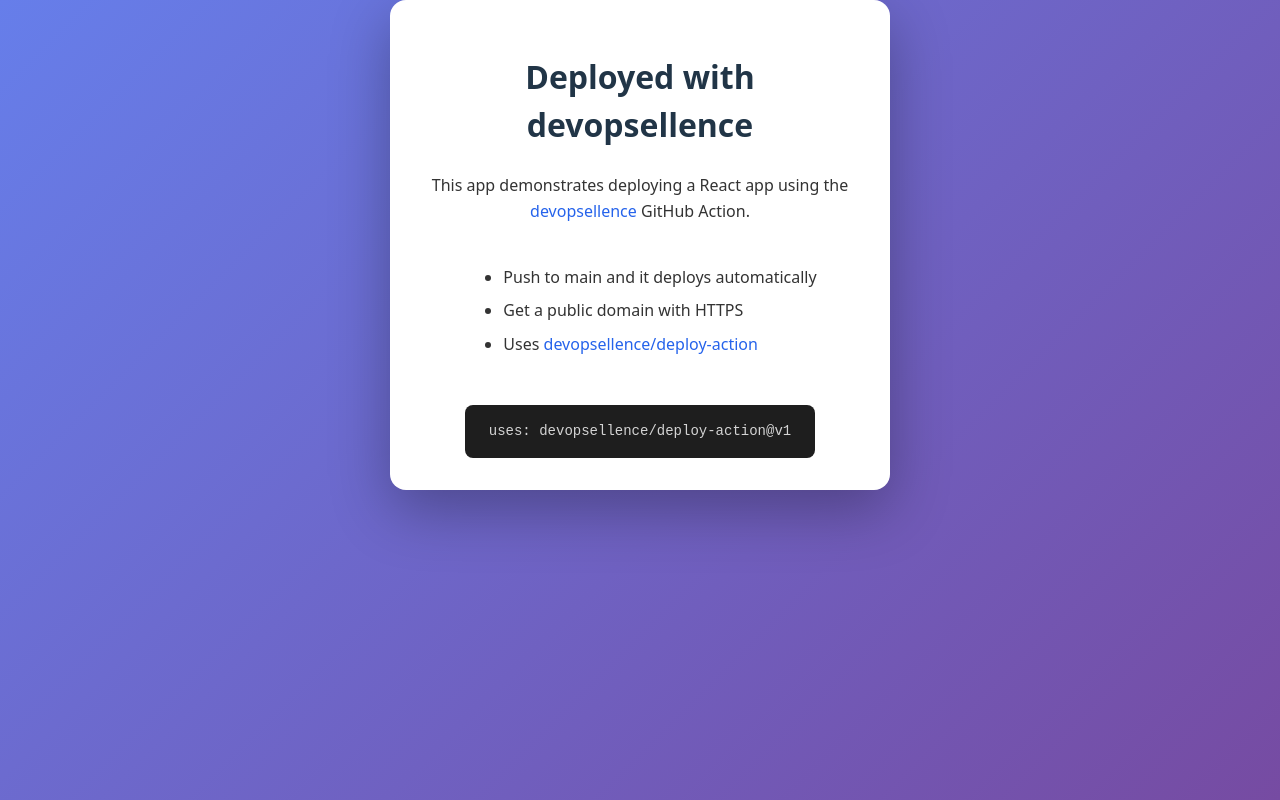
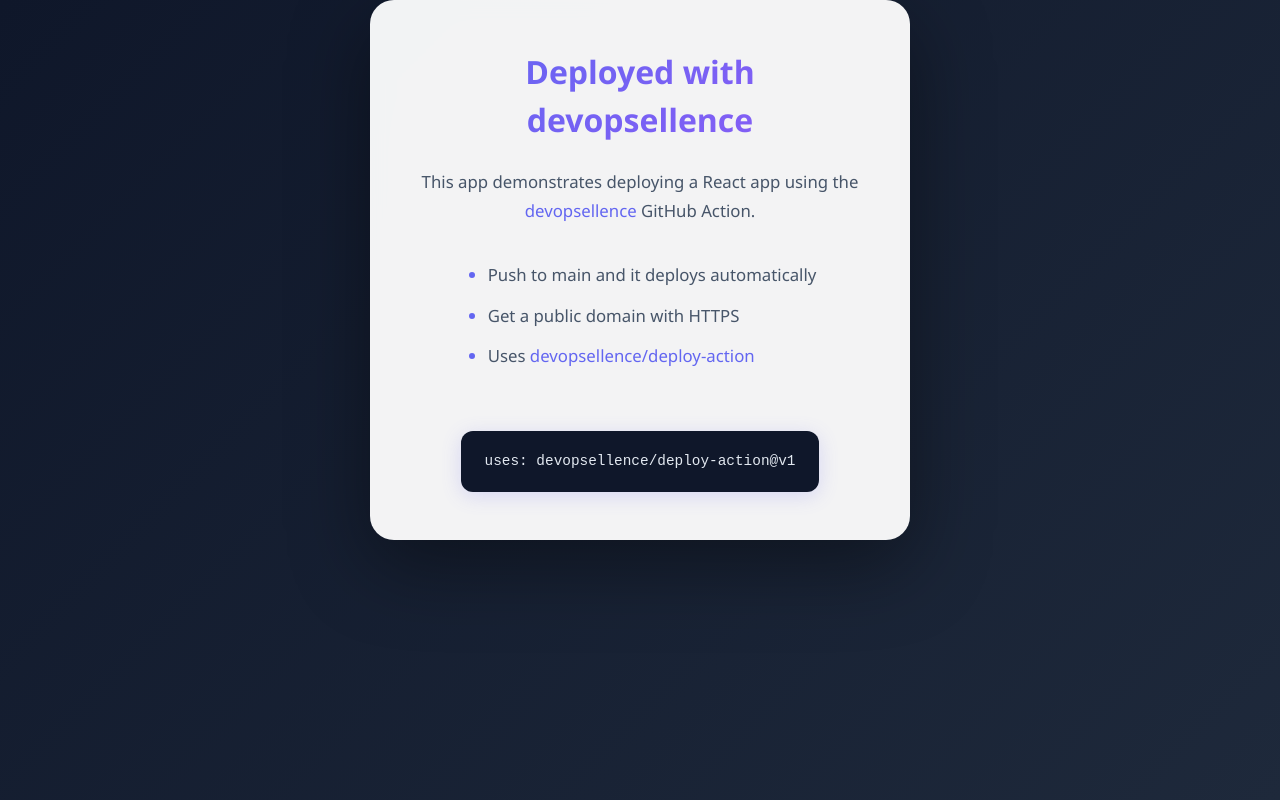
Before and after one commit to devopsellence/github-actions-demo, a React (Vite) app: page / in a window 1280 px wide. Built offline with nearby package versions, Linux system fonts and the light colour scheme.

Commit message:
Restyle page with modern dark theme and gradient effects

```diff
--- a/src/App.css
+++ b/src/App.css
@@ -1,60 +1,80 @@
 * {
   box-sizing: border-box;
+  margin: 0;
+  padding: 0;
 }
 
 body {
-  margin: 0;
-  font-family: system-ui, -apple-system, sans-serif;
+  font-family: 'Segoe UI', system-ui, -apple-system, sans-serif;
   display: flex;
   place-items: center;
   justify-content: center;
   min-height: 100vh;
-  background: linear-gradient(135deg, #667eea 0%, #764ba2 100%);
+  background: linear-gradient(135deg, #0f172a 0%, #1e293b 100%);
 }
 
 main {
-  max-width: 500px;
-  padding: 2rem;
+  max-width: 540px;
+  padding: 3rem 2.5rem;
   text-align: center;
-  background: white;
-  border-radius: 16px;
-  box-shadow: 0 20px 60px rgba(0, 0, 0, 0.3);
+  background: rgba(255, 255, 255, 0.95);
+  border-radius: 24px;
+  box-shadow: 0 25px 80px rgba(0, 0, 0, 0.4);
+  backdrop-filter: blur(10px);
 }
 
 h1 {
+  font-size: 2rem;
+  font-weight: 700;
   margin-bottom: 1.5rem;
+  background: linear-gradient(135deg, #6366f1 0%, #8b5cf6 100%);
+  -webkit-background-clip: text;
+  -webkit-text-fill-color: transparent;
+  background-clip: text;
 }
 
 p, ul {
-  line-height: 1.6;
-  color: #333;
+  line-height: 1.7;
+  color: #475569;
+  font-size: 1.05rem;
 }
 
 ul {
   text-align: left;
   display: inline-block;
+  margin: 1.5rem 0;
+  padding-left: 1.5rem;
 }
 
 li {
-  margin: 0.5rem 0;
+  margin: 0.75rem 0;
+}
+
+li::marker {
+  color: #6366f1;
 }
 
 a {
-  color: #2563eb;
+  color: #6366f1;
   text-decoration: none;
+  font-weight: 500;
+  transition: color 0.2s ease;
 }
 
 a:hover {
+  color: #4f46e5;
   text-decoration: underline;
 }
 
 code {
   display: inline-block;
   margin-top: 1.5rem;
-  padding: 1rem 1.5rem;
-  background: #1e1e1e;
-  color: #d4d4d4;
-  border-radius: 8px;
-  font-family: ui-monospace, monospace;
-  font-size: 14px;
+  padding: 1.25rem 1.5rem;
+  background: #0f172a;
+  color: #e2e8f0;
+  border-radius: 12px;
+  font-family: 'SF Mono', ui-monospace, monospace;
+  font-size: 0.9rem;
+  line-height: 1.5;
+  box-shadow: 0 4px 20px rgba(99, 102, 241, 0.2);
 }
```
